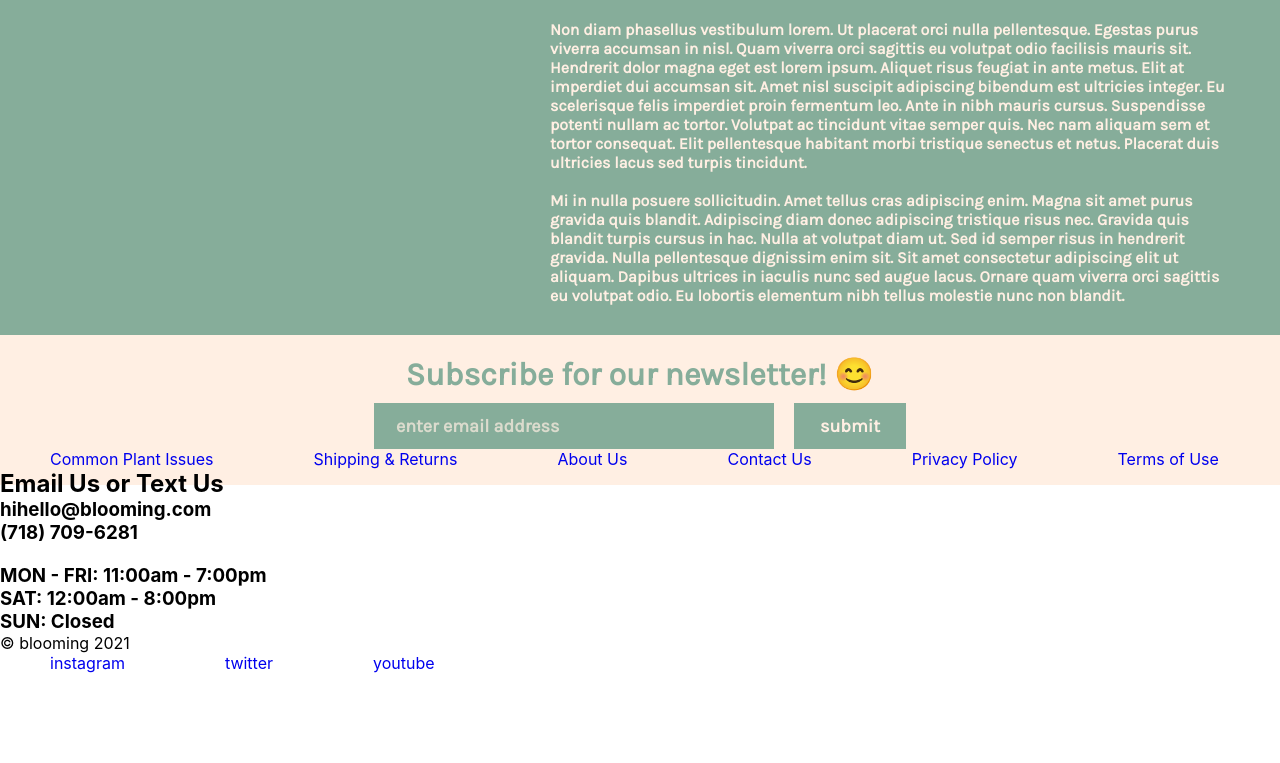
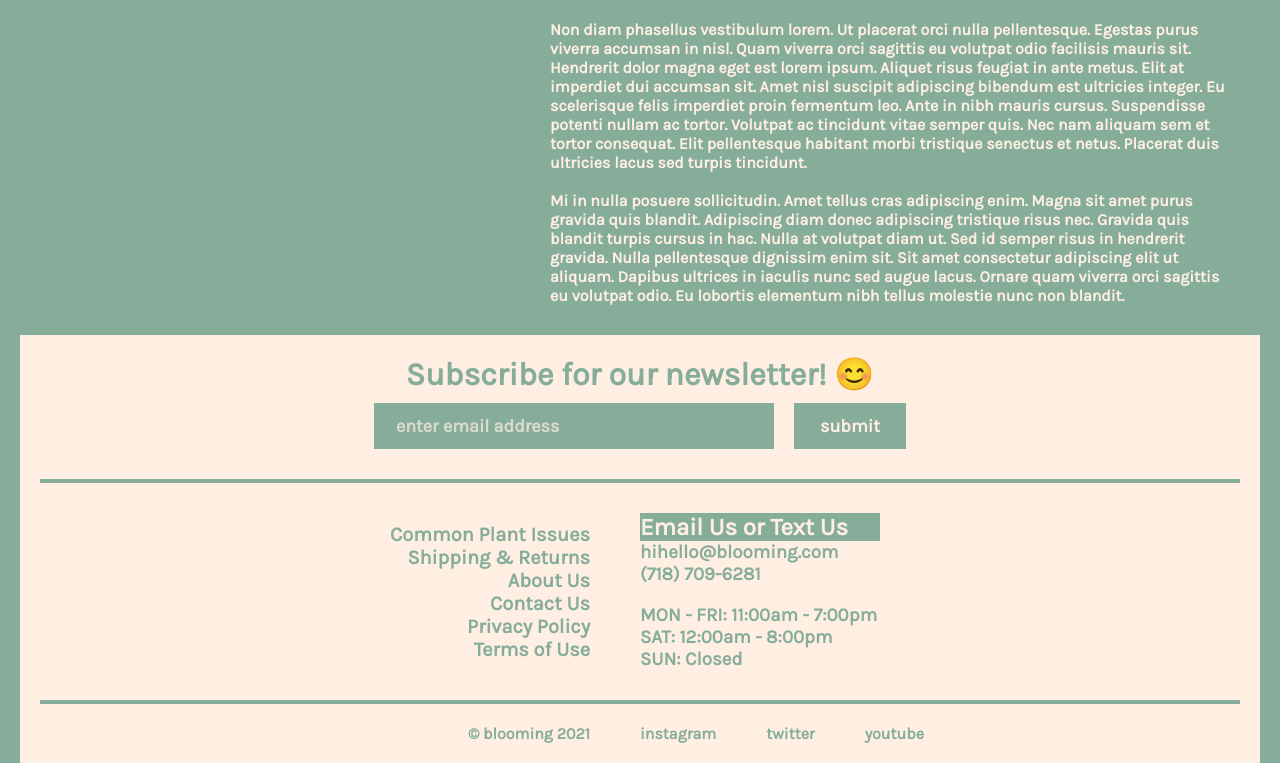
Before and after one commit to jadyhome/blooming2, a React (Create React App) app: page /blog in a window 1280 px wide. Shown: the part 1783-2546 px from the top of the page. Before the commit the page ends 2456 px from the top, so only its background shows below. Built offline with nearby package versions, Linux system fonts and the light colour scheme.

Commit message:
edited css and added more css for footer features

```diff
--- a/src/styles/Main.css
+++ b/src/styles/Main.css
@@ -74,6 +74,7 @@ img:nth-child(4) {
 .pimg4,
 .pimg5,
 .pimg6 {
+  cursor: pointer;
   width: 350px;
   height: 500px;
   object-fit: cover;
@@ -85,11 +86,7 @@ img:nth-child(4) {
 .pimg4:hover,
 .pimg5:hover,
 .pimg6:hover {
-  border: 2px solid #ffefe3;
-  box-shadow: 12px 12px 0 0 #ffefe3;
-  transition-timing-function: ease;
-  transition: 0.2s;
-  transform: translateY(-7px);
+  opacity: 0.7;
 }
 
 /** PLANT PREVIEW **/
@@ -102,8 +99,8 @@ img:nth-child(4) {
 /** GREEN FOOTER **/
 
 .g-footer {
-  height: 150px;
   background-color: #86ad9a;
+  margin: 0 20px 0 20px;
 }
 
 .g-footer-info {
@@ -151,13 +148,83 @@ img:nth-child(4) {
   cursor: pointer;
 }
 
+.g-divider {
+  margin: 30px 20px 0 20px;
+  border: 2px solid #ffefe3;
+}
+
+.g-more-info {
+  display: grid;
+  grid-template-columns: repeat(auto-fit, minmax(300px, 1fr));
+  margin-top: 30px;
+  justify-content: center;
+  align-items: center;
+  font-family: "Karla", serif;
+  color: #ffefe3;
+}
+
+.g-links {
+  display: grid;
+  color: #ffefe3;
+  font-family: "Karla", serif;
+  font-size: 20px;
+  font-weight: bolder;
+  text-decoration: none;
+  text-align: right;
+}
+
+.g-links:hover {
+  font-style: italic;
+}
+
+.g-contactus {
+  background-color: #ffefe3;
+  color: #86ad9a;
+  width: 240px;
+}
+
+.g-end {
+  display: grid;
+  grid-template-columns: repeat(auto-fit, minmax(300px, 1fr));
+  align-items: center;
+  font-family: "Karla", serif;
+  color: #ffefe3;
+}
+
+.g-instagram,
+.g-twitter,
+.g-youtube {
+  margin-left: 0;
+  color: #ffefe3;
+  font-family: "Karla", serif;
+  font-size: 16px;
+  font-weight: bolder;
+}
+
+.g-instagram:hover,
+.g-twitter:hover,
+.g-youtube:hover {
+  background-color: #ffefe3;
+  color: #86ad9a;
+}
+
+.g-cr {
+  padding: 20px 0 20px 50px;
+  font-size: 16px;
+  font-weight: bolder;
+  font-family: "Karla", serif;
+  color: #ffefe3;
+  text-align: right;
+  margin-right: 50px;
+}
+
 /** GREEN FOOTER **/
 
 /** BEIGE FOOTER **/
 
 .b-footer {
-  height: 150px;
   background-color: #ffefe3;
+  margin: 0 20px 0 20px;
 }
 
 .b-footer-info {
@@ -205,4 +272,74 @@ img:nth-child(4) {
   cursor: pointer;
 }
 
+.b-divider {
+  margin: 30px 20px 0 20px;
+  border: 2px solid #86ad9a;
+}
+
+.b-more-info {
+  display: grid;
+  grid-template-columns: repeat(auto-fit, minmax(300px, 1fr));
+  margin-top: 30px;
+  justify-content: center;
+  align-items: center;
+  font-family: "Karla", serif;
+  color: #86ad9a;
+}
+
+.b-links {
+  display: grid;
+  color: #86ad9a;
+  font-family: "Karla", serif;
+  font-size: 20px;
+  font-weight: bolder;
+  text-decoration: none;
+  text-align: right;
+}
+
+.b-links:hover {
+  font-style: italic;
+}
+
+.b-contactus {
+  background-color: #86ad9a;
+  color: #ffefe3;
+  width: 240px;
+}
+
+.b-end {
+  display: grid;
+  grid-template-columns: repeat(auto-fit, minmax(300px, 1fr));
+  align-items: center;
+  font-family: "Karla", serif;
+  color: #86ad9a;
+}
+
+.b-instagram,
+.b-twitter,
+.b-youtube {
+  margin-left: 0;
+  color: #86ad9a;
+  font-family: "Karla", serif;
+  font-size: 16px;
+  font-weight: bolder;
+}
+
+.b-instagram:hover,
+.b-twitter:hover,
+.b-youtube:hover {
+  background-color: #86ad9a;
+  color: #ffefe3;
+}
+
+.b-cr {
+  padding: 20px 0 20px 50px;
+  font-size: 16px;
+  font-weight: bolder;
+  font-family: "Karla", serif;
+  color: #86ad9a;
+  text-align: right;
+  margin-right: 50px;
+}
+
 /** BEIGE FOOTER **/
```
